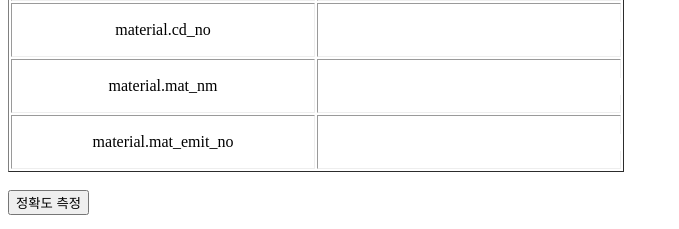
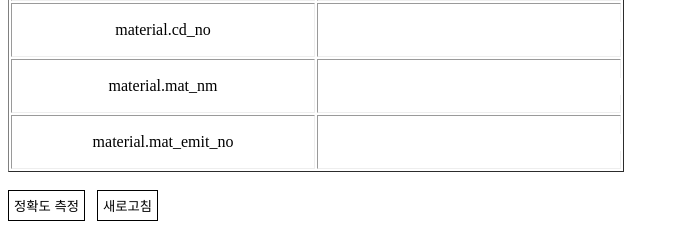
Before and after one commit to MaSungHo/Uplex_SmartFactory, a Django app: page / in a window 1280 px wide. Shown: the part 985-1214 px from the top of the page, without its empty margins (0-679 px from the left). Run offline with Django 3.2, Linux system fonts and the light colour scheme.

Commit message:
Edit buttons

```diff
--- a/lens/templates/lens/index.html
+++ b/lens/templates/lens/index.html
@@ -8,11 +8,18 @@
   </script>
   <style>
     input:focus { outline: none; }
+    #btn_group button{
+      border: 1px solid black;
+      background-color: rgba(0,0,0,0);
+      color: black;
+      padding: 5px;
+    }
   </style>
 </head>
 <body>
 
 <h1>렌즈 정확도 측정</h1>
+<div>
 <form action="{% url 'lens:create' %}" method="post">
   {% csrf_token %}
   <table height="80px" border="1px solid black;">
@@ -40,7 +47,10 @@
     </tbody>
   </table>
   <br>
-  <input type="submit" value="정확도 측정">
+  <div id="btn_group">
+    <button type="submit">정확도 측정</button>&nbsp; &nbsp;<button type="reset">새로고침</button>
+  </div>
 </form>
+</div>
 </body>
 </html>
```
